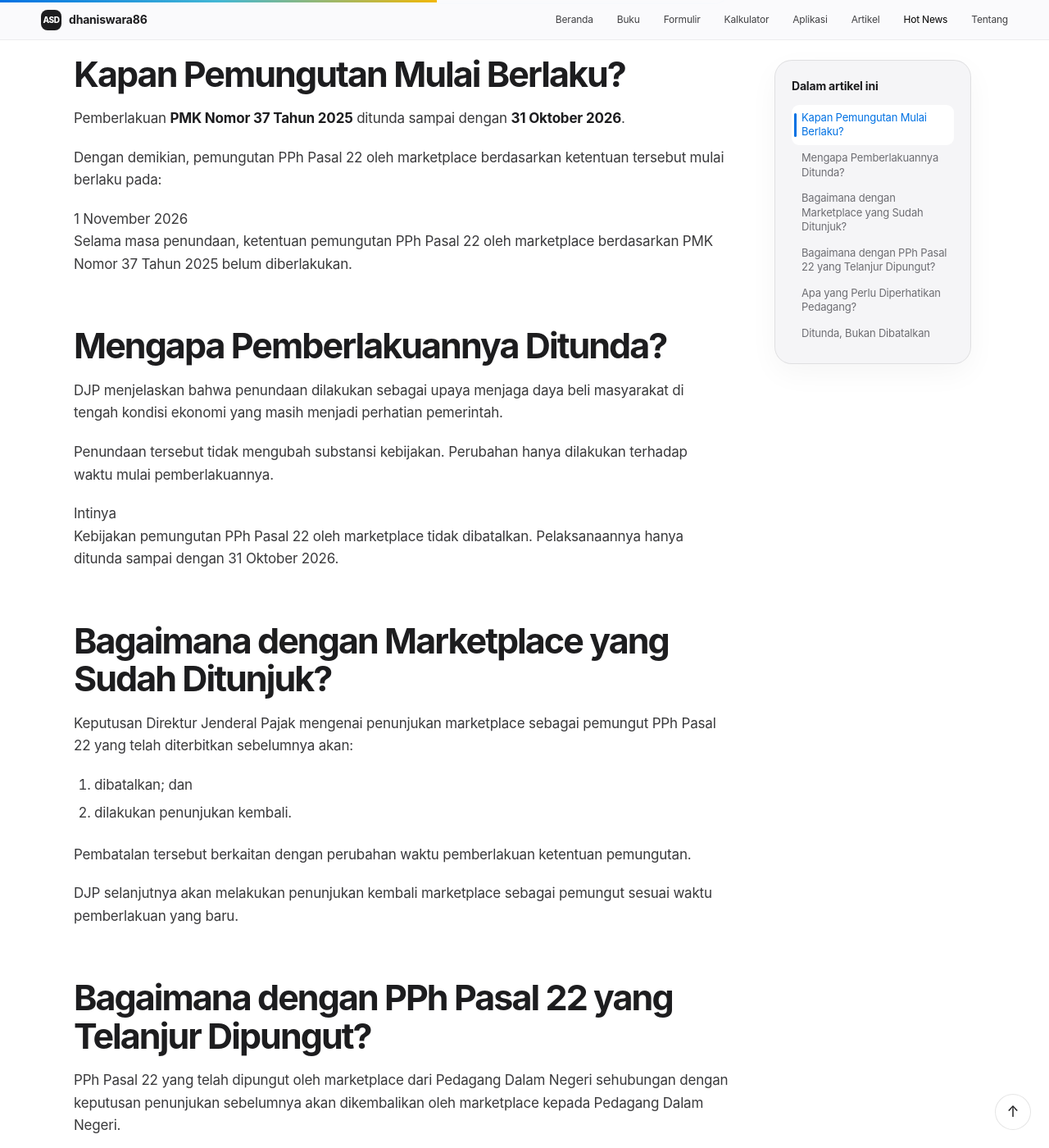
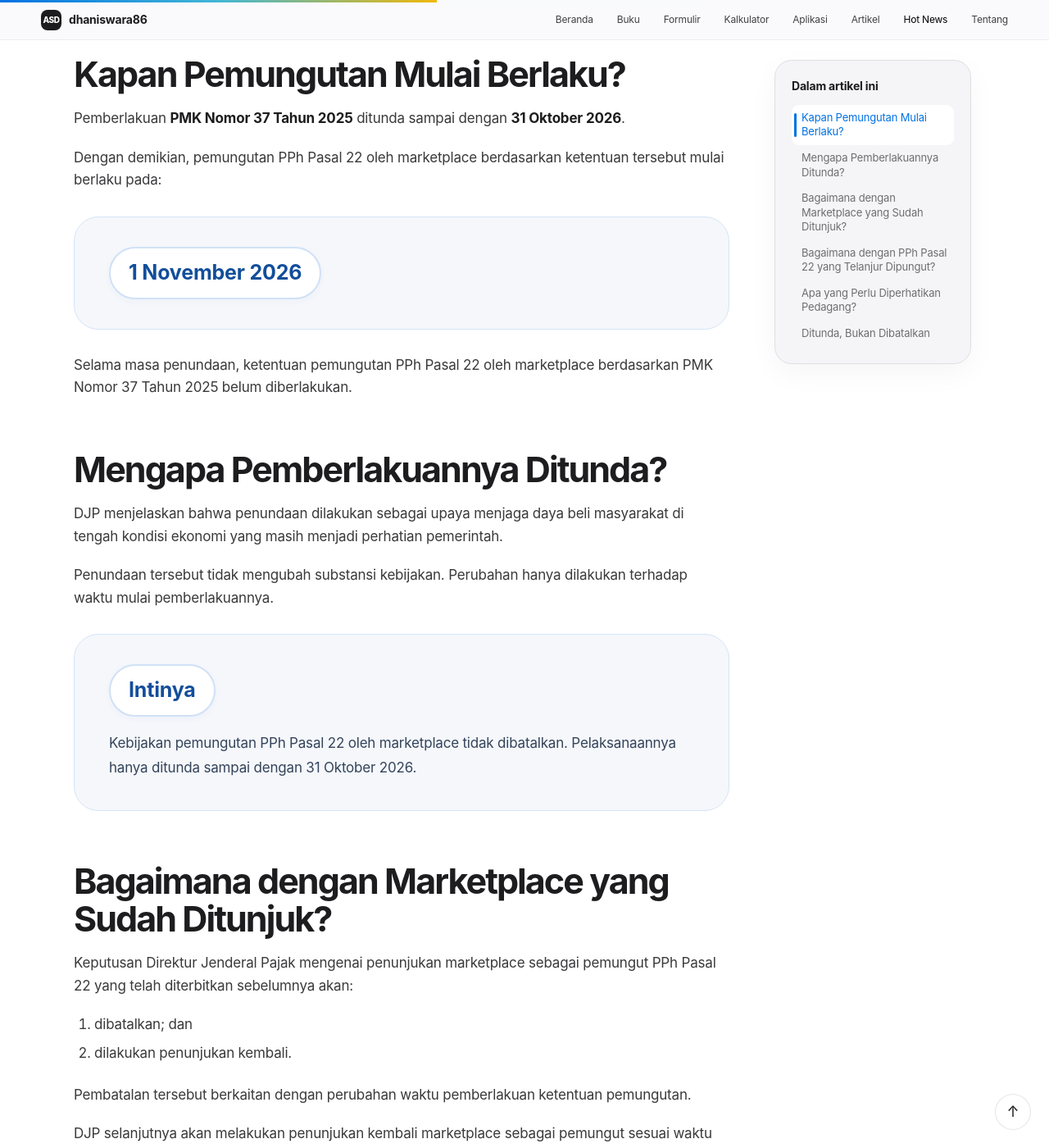
Before and after one commit to dhaniswara86/dhaniswara86.github.io, a Jekyll site: the page built from _posts/2026-08-05-penundaan-pph22-marketplace.md, in a window 1280 px wide and 1400 px high, scrolled down 1630 px. Shown: the whole window at 82% size. Built offline with Jekyll 4.4.1, drawn with Linux system fonts in a browser that asks for light colours.

Commit message:
Perbaiki tampilan highlight artikel PPh 22

```diff
--- a/_layouts/hotnews-editorial.html
+++ b/_layouts/hotnews-editorial.html
@@ -247,6 +247,72 @@
         font-size: 17px;
       }
     }
+
+    /*
+     * Perbaikan: artikel memakai elemen HTML
+     * .kabayan-highlight-bar, bukan blockquote.
+     */
+    .article-body .kabayan-highlight-bar {
+      width: 100%;
+      margin: 30px 0;
+      padding: 36px 42px;
+      color: #34445a;
+      background: #f5f7fb;
+      border: 1.5px solid #d6e4f7;
+      border-radius: 30px;
+      box-shadow: none;
+    }
+
+    .article-body .kabayan-highlight-pill {
+      display: inline-flex;
+      max-width: 100%;
+      min-height: 58px;
+      align-items: center;
+      padding: 13px 22px;
+      color: #124e9b;
+      font-size: clamp(18px, 2.2vw, 25px);
+      font-weight: 750;
+      line-height: 1.35;
+      background: #ffffff;
+      border: 2px solid #d0e1f6;
+      border-radius: 999px;
+      box-shadow: 0 3px 10px rgba(18, 78, 155, 0.03);
+    }
+
+    .article-body
+    .kabayan-highlight-bar--content
+    .kabayan-highlight-pill {
+      margin-bottom: 18px;
+    }
+
+    .article-body .kabayan-highlight-text {
+      max-width: 920px;
+      margin: 0 !important;
+      color: #34445a;
+      font-size: 17px;
+      font-style: normal;
+      line-height: 1.75;
+    }
+
+    @media (max-width: 640px) {
+      .article-body .kabayan-highlight-bar {
+        margin: 24px 0;
+        padding: 22px 18px;
+        border-radius: 22px;
+      }
+
+      .article-body .kabayan-highlight-pill {
+        min-height: 48px;
+        padding: 10px 17px;
+        font-size: 17px;
+      }
+
+      .article-body .kabayan-highlight-text {
+        font-size: 15px;
+        line-height: 1.7;
+      }
+    }
+
   </style>
 </head>
 
```
Also changed, not shown: other parts of _layouts/hotnews-editorial.html (+3 -3 lines).
